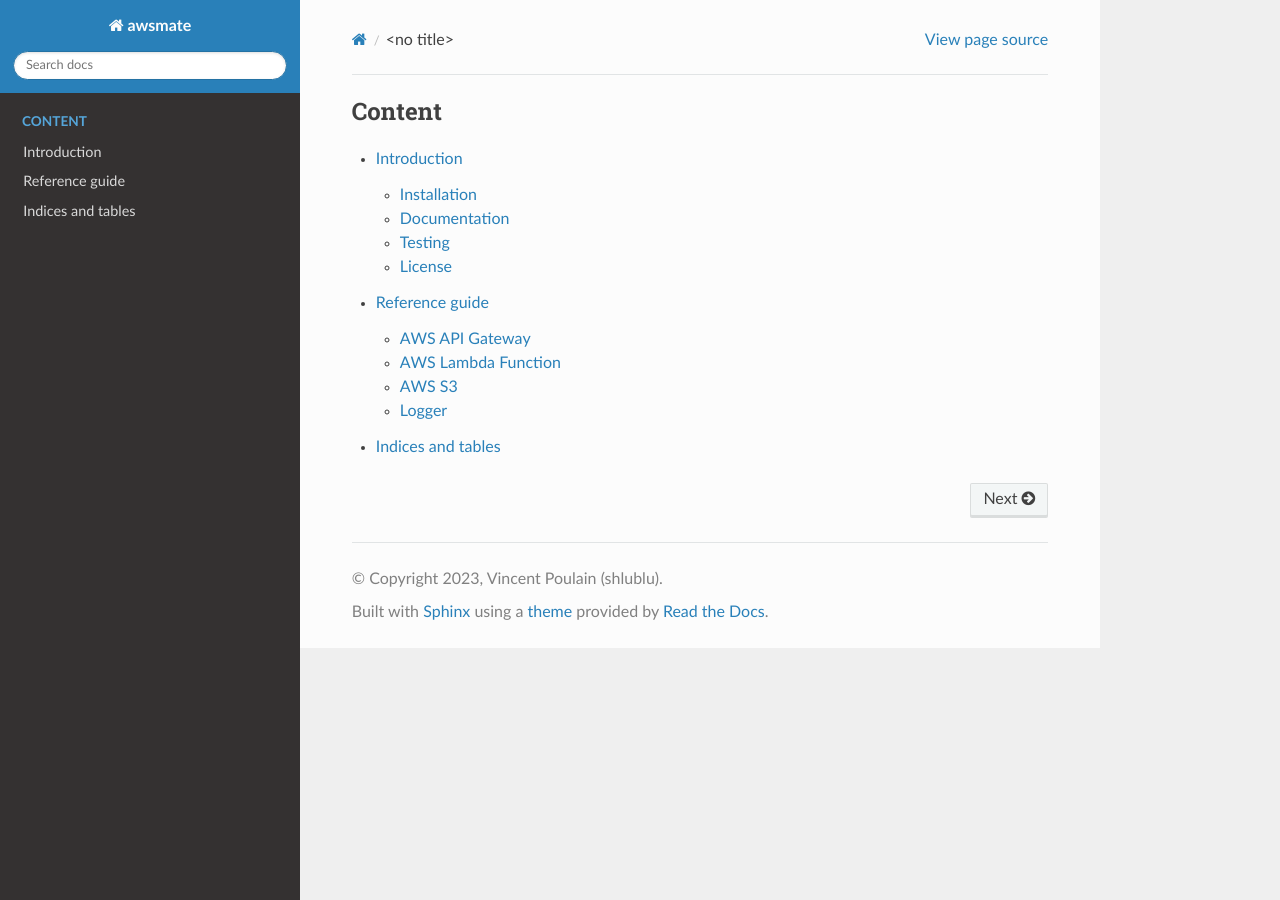
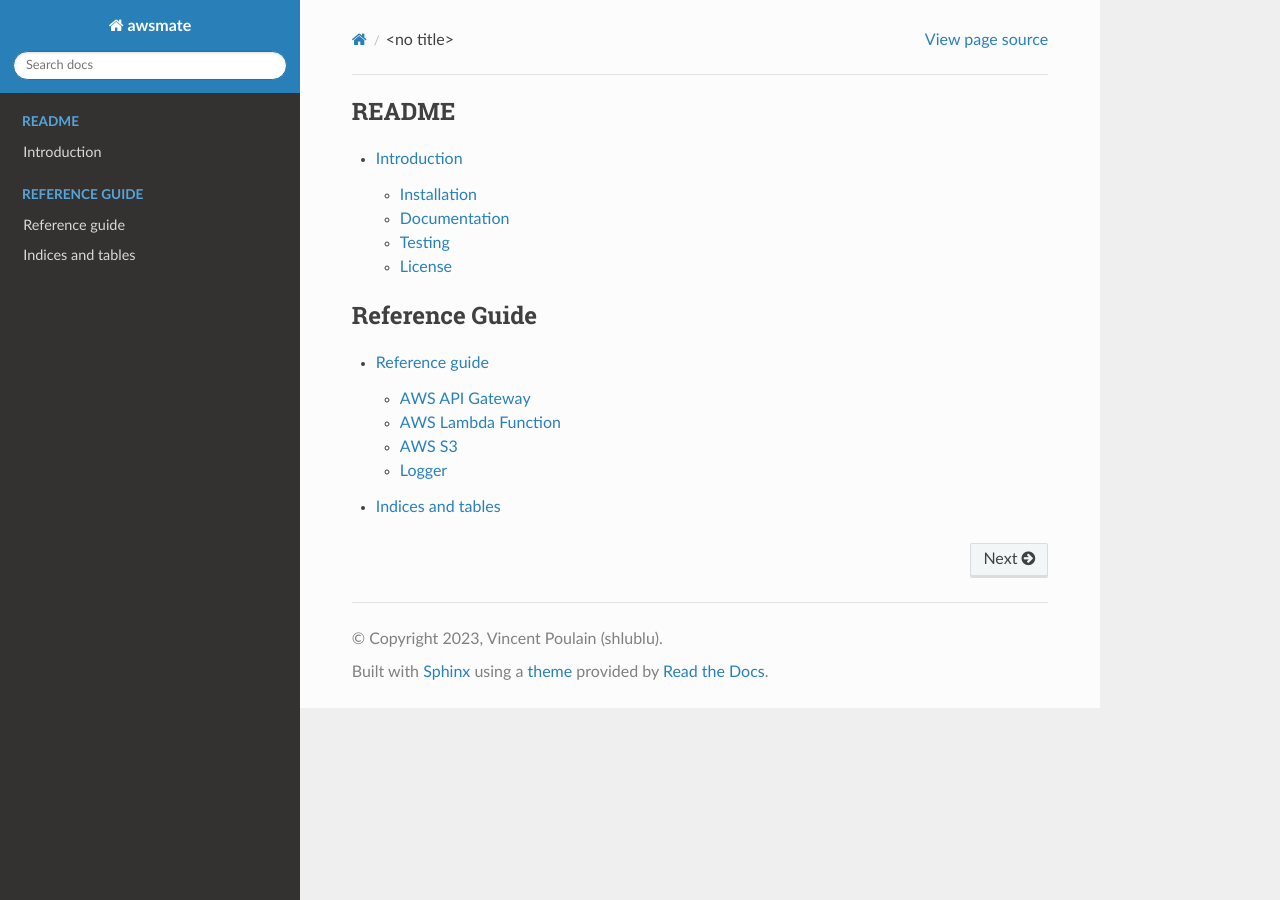
Before and after one commit to shlublu/awsmate, a Sphinx documentation site: the page built from docs/source/index.rst, in a window 1280 px wide. Built offline with Sphinx 7.4.7 and the Read the Docs theme 2.0.0, drawn with Linux system fonts in a browser that asks for light colours.

```diff
--- a/docs/source/index.rst
+++ b/docs/source/index.rst
@@ -1,6 +1,11 @@
 .. toctree::
-   :maxdepth: 5
-   :caption: Content
+   :maxdepth: 3
+   :caption: README
 
    readme
+
+.. toctree::
+   :maxdepth: 4
+   :caption: Reference Guide
+
    refguide
```
Also changed, not shown: README.md (+4 -4 lines).
